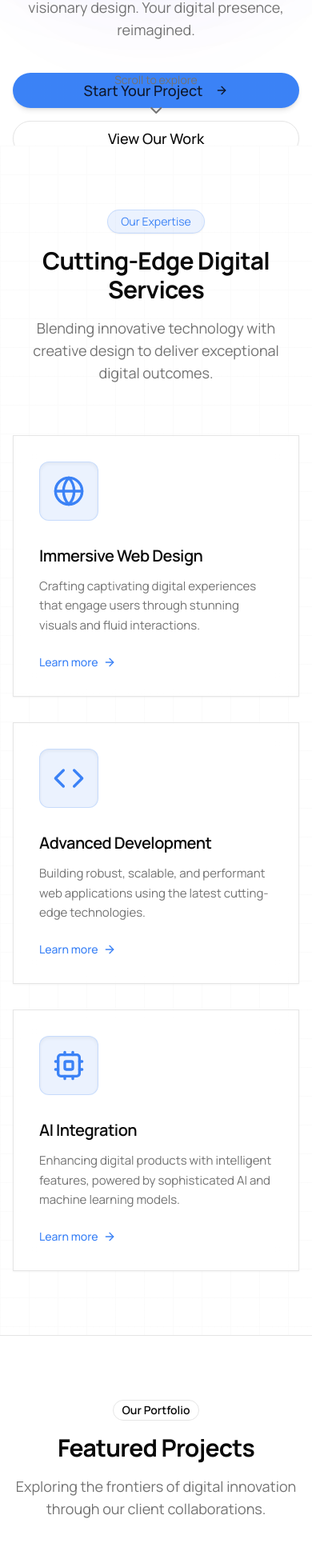
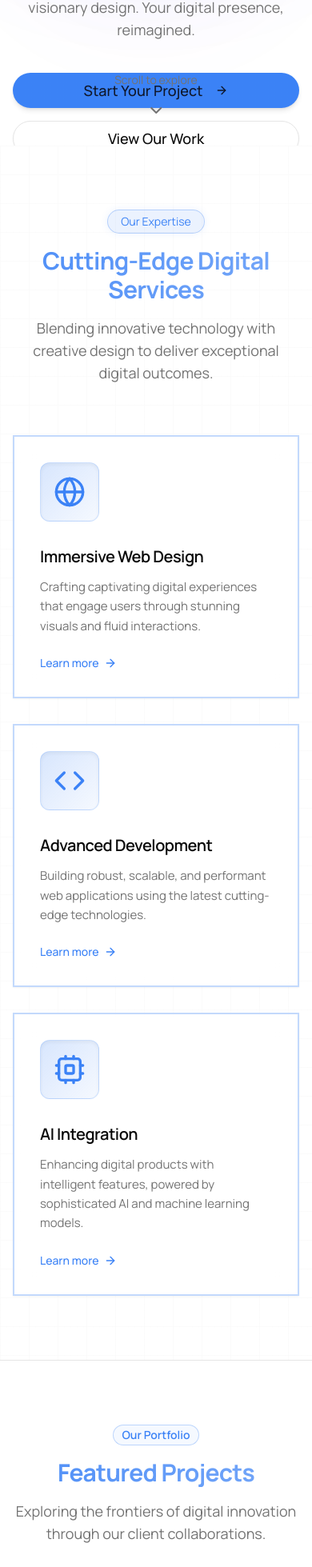
Before and after one commit to civilgoody/web-dev, a Next.js app: page / in a window 390 px wide. Shown: the part 662-2621 px from the top of the page at 80% size. Built offline with nearby package versions, Linux system fonts and the light colour scheme.

Commit message:
style: update global styles for a more cohesive design, enhance featured projects and services sections with improved visuals and interactivity

```diff
--- a/app/globals.css
+++ b/app/globals.css
@@ -43,11 +43,11 @@
     --sidebar-ring: 217.2 91.2% 59.8%;
 
     /* Futuristic theme colors */
-    --glass-border: rgba(255, 255, 255, 0.08);
+    --glass-border: rgba(0, 0, 0, 0.06);
     --glass-background: linear-gradient(
       113deg,
-      rgba(255, 255, 255, 0.05) 0%,
-      rgba(255, 255, 255, 0.02) 100%
+      rgba(0, 0, 0, 0.03) 0%,
+      rgba(0, 0, 0, 0.01) 100%
     );
     --glass-background-dark: linear-gradient(
       113deg,
--- a/components/landing/featured-projects-section.tsx
+++ b/components/landing/featured-projects-section.tsx
@@ -27,12 +27,6 @@ const projects = [
     image: "https://images.unsplash.com/photo-1614741118887-7a4ee193a5fa?ixlib=rb-4.0.3&ixid=M3wxMjA3fDB8MHxwaG90by1wYWdlfHx8fGVufDB8fHx8fA%3D%3D&auto=format&fit=crop&w=1374&q=80",
     description: "A cutting-edge SaaS dashboard integrating complex data streams with AI-powered predictive analysis.",
   },
-  {
-    title: "Quantum Branding",
-    category: "Brand Identity & Web Presence",
-    image: "https://images.unsplash.com/photo-1485827404703-89b55fcc595e?ixlib=rb-4.0.3&ixid=M3wxMjA3fDB8MHxwaG90by1wYWdlfHx8fGVufDB8fHx8fA%3D%3D&auto=format&fit=crop&w=1470&q=80",
-    description: "Complete digital rebrand including an interactive style guide and dynamic web experience.",
-  },
 ]
 
 export function FeaturedProjectsSection() {
@@ -46,16 +40,16 @@ export function FeaturedProjectsSection() {
           transition={{ duration: 0.7 }}
           className="max-w-xl mx-auto text-center mb-16"
         >
-          <Badge variant="outline" className="mb-4 text-sm">
+          <Badge variant="outline" className="mb-4 text-sm border-primary/30 bg-primary/5 text-primary">
             Our Portfolio
           </Badge>
-          <h2 className="text-3xl md:text-5xl font-bold mb-4 tracking-tight text-foreground">Featured Projects</h2>
+          <h2 className="text-3xl md:text-5xl font-bold mb-4 tracking-tight bg-gradient-to-r from-primary/90 to-primary/70 text-transparent bg-clip-text dark:text-glow">Featured Projects</h2>
           <p className="text-lg text-muted-foreground">
             Exploring the frontiers of digital innovation through our client collaborations.
           </p>
         </motion.div>
 
-        <div className="grid grid-cols-1 md:grid-cols-2 gap-8 lg:gap-12">
+        <div className="grid grid-cols-1 lg:grid-cols-3 gap-8 lg:gap-12">
           {projects.map((project, index) => (
             <motion.div
               key={index}
@@ -63,30 +57,29 @@ export function FeaturedProjectsSection() {
               whileInView={{ opacity: 1, y: 0 }}
               viewport={{ once: true, amount: 0.2 }}
               transition={{ duration: 0.5, delay: index * 0.1 }}
-              className="group relative"
+              className="group relative transition-transform duration-300 ease-out hover:scale-[1.02]"
             >
-              <Card className="overflow-hidden transition-all duration-300 group-hover:shadow-lg group-hover:border-primary/30">
+              <Card className="overflow-hidden transition-all duration-300 group-hover:shadow-lg group-hover:border-primary/30 glass">
                 <div className="relative aspect-video overflow-hidden">
-                  <div className="absolute inset-0 bg-gradient-to-t from-background/90 via-background/60 to-transparent z-10 transition-opacity duration-300 group-hover:opacity-80"></div>
                   <Image
                     src={project.image || "/placeholder-futuristic.svg"}
                     alt={project.title}
                     fill
-                    className="object-cover transition-transform duration-700 group-hover:scale-105"
+                    className="object-cover transition-transform duration-700 group-hover:scale-110"
                   />
                 </div>
-                <div className="p-6 z-20 relative bg-card">
+                <div className="p-6 z-20 relative bg-card transition-colors duration-300 group-hover:bg-accent/50">
                   <div className="text-primary text-sm mb-1 font-medium tracking-wide opacity-80 group-hover:opacity-100 transition-opacity">
                     {project.category}
                   </div>
                   <h3 className="text-2xl font-semibold mb-2 text-card-foreground tracking-tight">{project.title}</h3>
-                  <p className="text-muted-foreground mb-4 text-[15px] leading-relaxed transition-opacity duration-300 group-hover:opacity-80">
+                  <p className="text-muted-foreground mb-4 text-[15px] leading-relaxed transition-opacity duration-300 group-hover:opacity-90">
                     {project.description}
                   </p>
                   <Button
                     variant="default"
                     size="sm"
-                    className="rounded-full px-4 py-1.5 transition-opacity duration-300"
+                    className="rounded-full px-4 py-1.5 transition-opacity duration-300 hover:bg-primary/80"
                   >
                     View Project <ArrowRight className="ml-1.5 h-4 w-4" />
                   </Button>
@@ -100,7 +93,7 @@ export function FeaturedProjectsSection() {
           <Button
             size="lg"
             variant="outline"
-            className="px-8 py-3 rounded-full text-lg transition-all duration-300 transform hover:scale-105"
+            className="px-8 py-3 rounded-full text-lg transition-all duration-300 transform hover:scale-105 hover:bg-primary/10 hover:border-primary"
           >
             View All Projects
             <ArrowRight className="ml-2 h-4 w-4" />
--- a/components/landing/services-section.tsx
+++ b/components/landing/services-section.tsx
@@ -42,10 +42,10 @@ export function ServicesSection() {
           transition={{ duration: 0.7 }}
           className="max-w-xl mx-auto text-center mb-16"
         >
-          <div className="inline-block px-4 py-1 mb-4 rounded-full bg-primary/10 border border-primary/20 text-primary text-sm shadow-sm">
+          <div className="inline-block px-4 py-1 mb-4 rounded-full bg-primary/10 border border-primary/30 text-primary text-sm shadow-[0_0_10px_rgba(59,130,246,0.1)]">
             Our Expertise
           </div>
-          <h2 className="text-3xl md:text-5xl font-bold mb-4 tracking-tight text-foreground">Cutting-Edge Digital Services</h2>
+          <h2 className="text-3xl md:text-5xl font-bold mb-4 tracking-tight bg-gradient-to-r from-primary/90 to-primary/70 text-transparent bg-clip-text dark:text-glow">Cutting-Edge Digital Services</h2>
           <p className="text-lg text-muted-foreground">
             Blending innovative technology with creative design to deliver exceptional digital outcomes.
           </p>
@@ -60,15 +60,16 @@ export function ServicesSection() {
               viewport={{ once: true, amount: 0.3 }}
               transition={{ duration: 0.5, delay: index * 0.1 }}
             >
-              <Card className="bg-card/60 border border-border backdrop-blur-md p-8 h-full group transition-all duration-300 hover:border-primary/30 hover:bg-card/90 hover:shadow-lg">
-                <div className="mb-6 p-4 rounded-xl bg-primary/10 inline-block border border-primary/20 shadow-inner group-hover:scale-105 transition-transform duration-300">
+              <Card className="bg-card/60 border-2 relative overflow-hidden border-primary/30 backdrop-blur-md p-8 h-full group transition-all duration-300 hover:border-primary/50 hover:shadow-[0_0_15px_rgba(59,130,246,0.3)] dark:hover:shadow-[0_0_25px_rgba(59,130,246,0.5)]">
+                <div className="absolute inset-0 opacity-0 group-hover:opacity-10 transition-opacity duration-700 bg-feature-gradient"></div>
+                <div className="mb-6 p-4 rounded-xl bg-gradient-to-br from-primary/20 to-primary/5 inline-block border border-primary/20 shadow-inner group-hover:shadow-[0_0_10px_rgba(59,130,246,0.2)] group-hover:scale-105 transition-all duration-300">
                   {service.icon}
                 </div>
-                <h3 className="text-xl font-semibold mb-3 text-card-foreground tracking-tight">{service.title}</h3>
+                <h3 className="text-xl font-semibold mb-3 text-card-foreground tracking-tight group-hover:text-glow">{service.title}</h3>
                 <p className="text-muted-foreground mb-6 text-[15px] leading-relaxed">{service.description}</p>
                 <Link
                   href="#"
-                  className="text-primary font-medium text-sm flex items-center group-hover:text-primary/80 transition-colors duration-300"
+                  className="text-primary font-medium text-sm flex items-center group-hover:text-primary transition-all duration-300 relative before:absolute before:bottom-0 before:left-0 before:w-0 before:h-px before:bg-primary/70 group-hover:before:w-full before:transition-all before:duration-300"
                 >
                   Learn more
                   <ArrowRight className="ml-1.5 h-4 w-4 transition-transform duration-300 group-hover:translate-x-1" />
```
